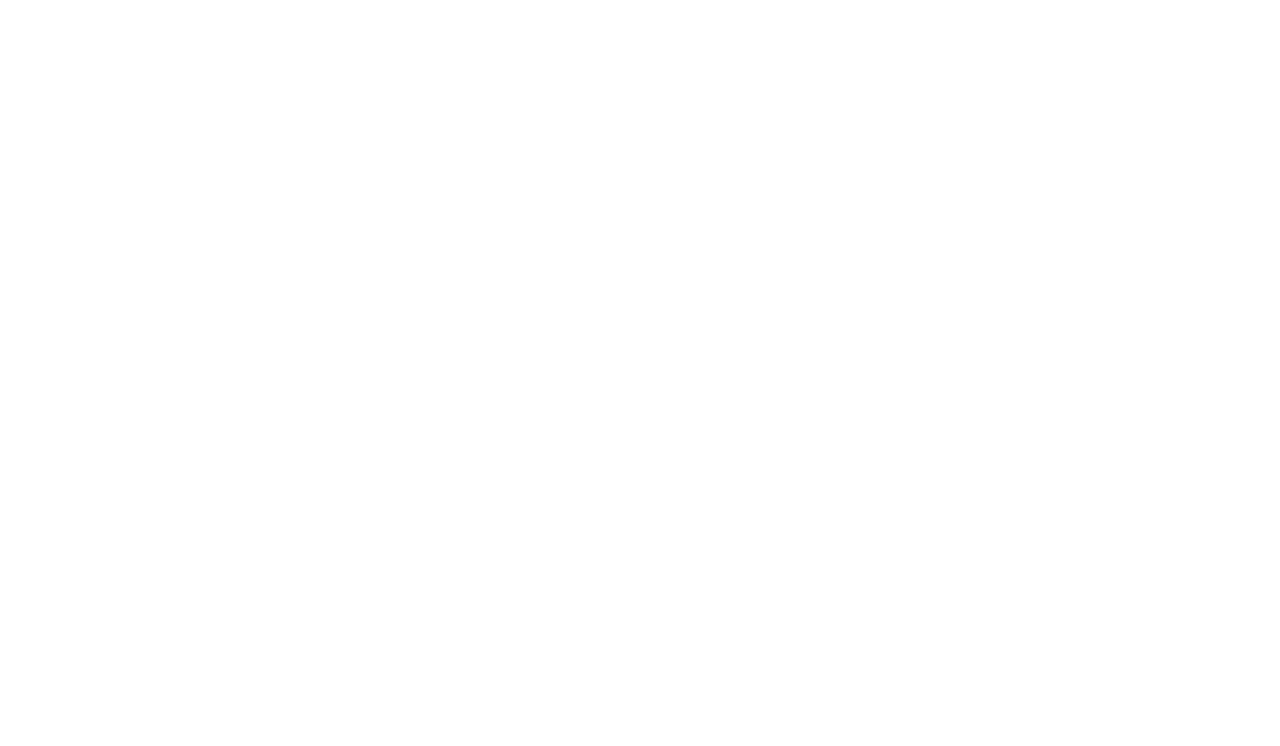
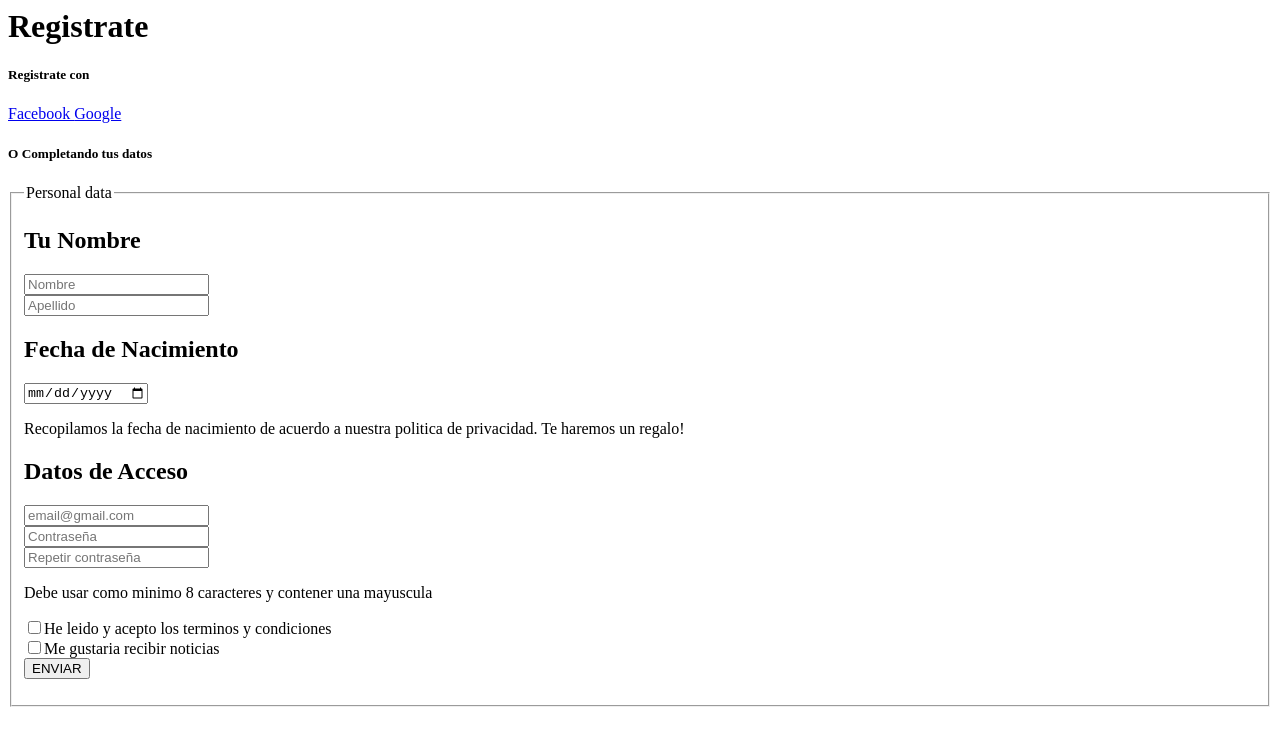
Before and after one commit to julirosales/prueba2, a plain HTML site: page index.html in a window 1280 px wide. Drawn offline with Linux system fonts and the light colour scheme.

Commit message:
Update index.html

```diff
--- a/index.html
+++ b/index.html
@@ -1,12 +1,64 @@
-<!DOCTYPE html>
-<html lang="en">
-<head>
-    <meta charset="UTF-8">
-    <meta http-equiv="X-UA-Compatible" content="IE=edge">
-    <meta name="viewport" content="width=device-width, initial-scale=1.0">
-    <title>Julieta rosales</title>
-</head>
-<body>
-
-</body>
-</html>
+<main>
+    <h1>Registrate</h1>
+    <h5>Registrate con</h5>
+    <div class="logins">
+      <a
+      href="https://es-la.facebook.com/login/device-based/regular/login/"
+      >
+      Facebook <i class="fa-brands fa-facebook"></i>
+      </a>
+      <a href="https://mail.google.com/">
+      Google <i class="fa-brands fa-google"></i>
+      </a>
+    </div>
+    <h5>O Completando tus datos</h5>
+    <div class="datos-usuario" class="registro caja clearfix">
+        <fieldset>
+            <legend>Personal data</legend>
+            <h2>Tu Nombre</h2>
+            <form class="registro" action="index.html" method="post">
+                <div class="Register">
+                    <div id="datos_usuario" class="registro caja clearfix">
+                        <div class="campo">
+                        <label for="nombre"></label>
+                        <input type="text" name="nombre" id="nombre" placeholder="Nombre">
+                        </div>
+                        <div class="campo">
+                        <label for="apellido"></label>
+                        <input type="text" name="apellido" id="apellido" placeholder="Apellido">
+                        </div>
+                        <div class="campo-fecha">
+                        <h2>Fecha de Nacimiento</h2>
+                        <label for="date"></label>
+                        <input type="date" name="date" id="date" placeholder="dd">
+                        </div>
+                        <p>Recopilamos la fecha de nacimiento de acuerdo a nuestra politica de privacidad. Te haremos un regalo!</p>
+                    </div>
+                    <h2>Datos de Acceso</h2>
+                    <div class="user-info">
+                        <div class="email campo1">
+                            <label for="email"></label>
+                            <input type="email" id="email" name="email" placeholder="email@gmail.com">
+                        </div>
+                        <div class="password campo1">
+                            <label for="password"></label>
+                            <input type="password" id="password" name="password" placeholder="Contraseña">
+                        </div>
+                        <div class="repetir-password campo1">
+                            <label for="password"></label>
+                            <input type="password" id="password" name="password" placeholder="Repetir contraseña">
+                        </div>
+                        <p>Debe usar como minimo 8 caracteres y contener una mayuscula</p>
+                    </div>
+                    <div class="noticias-condiciones">
+                        <input type="checkbox">He leido y acepto los terminos y condiciones</input>
+                    </div>
+                    <div class="noticias-condiciones">
+                        <input type="checkbox">Me gustaria recibir noticias</input>
+                    </div>
+                    <input type="submit" value="ENVIAR">
+                </div>
+            </form>
+        </fieldset>
+    </div>
+</main>
```
